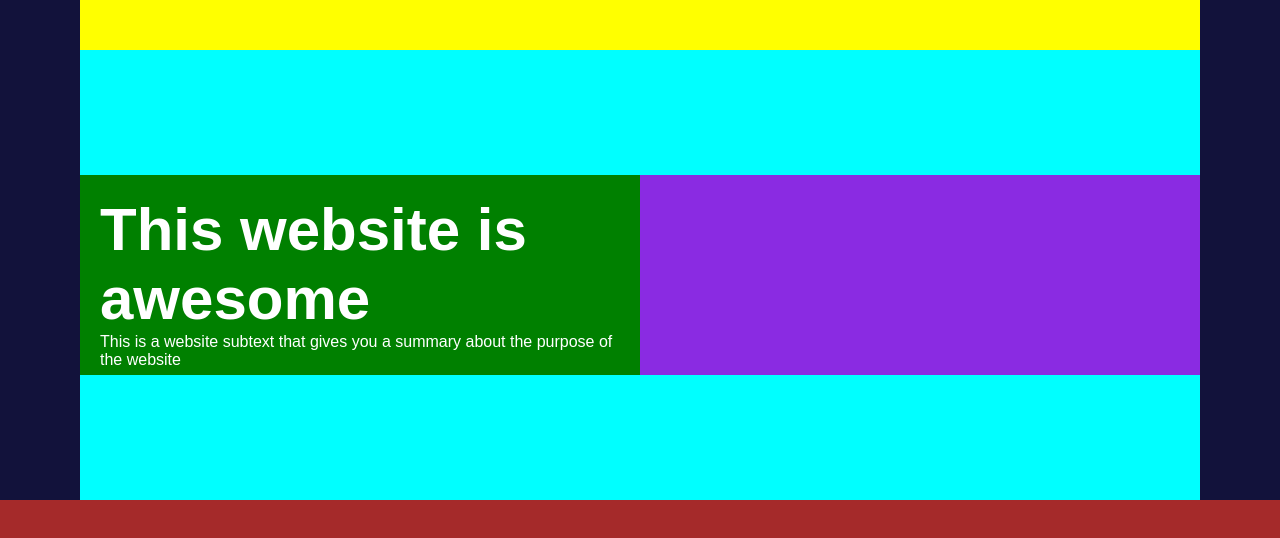
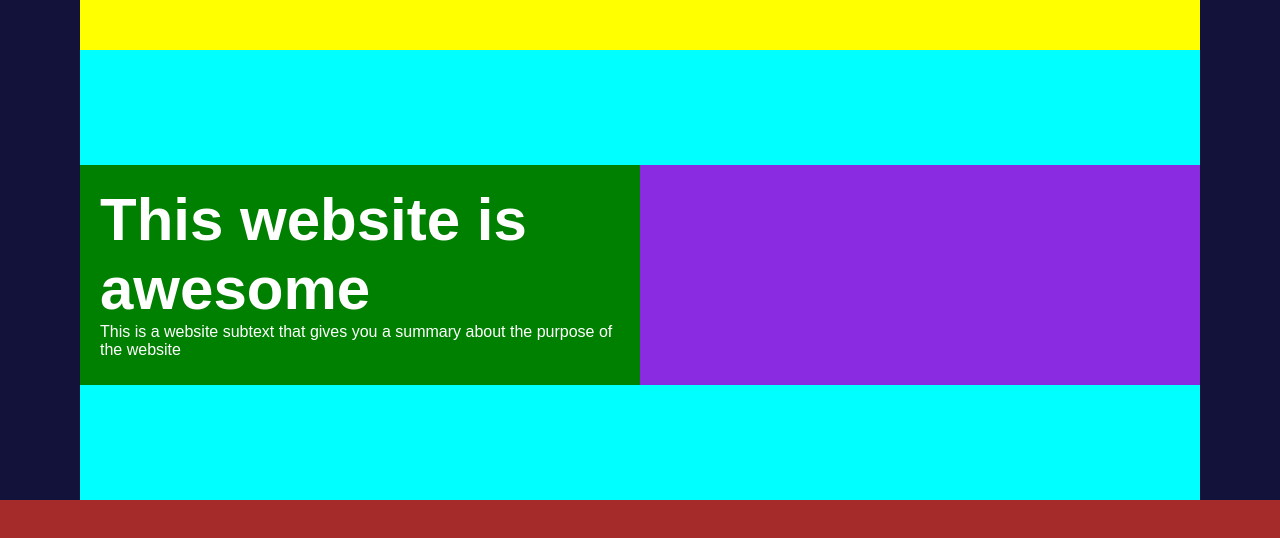
Before and after one commit to kendooshere/project_1-odin_project-, a plain HTML site: page index.html in a window 1280 px wide. Drawn offline with Linux system fonts and the light colour scheme.

Commit message:
Didnt like the old versions so created new files

```diff
--- /dev/null
+++ b/project.css
@@ -0,0 +1,10 @@
+*{
+    margin:0px;
+    padding:0px;
+    box-sizing:border-box;
+}
+
+html,body{
+    height:100%;
+    width: 100%;
+}
--- a/style.css
+++ b/style.css
@@ -27,7 +27,7 @@ width: 100%;
     background-color: brown;
 }
 #mid{
-    height: 200px;
+    height: 220px;
     width: 100%;
     background-color: rgb(199, 5, 5);
     display: flex;
```
Also changed, not shown: project.html (added, +13 -0 lines).
